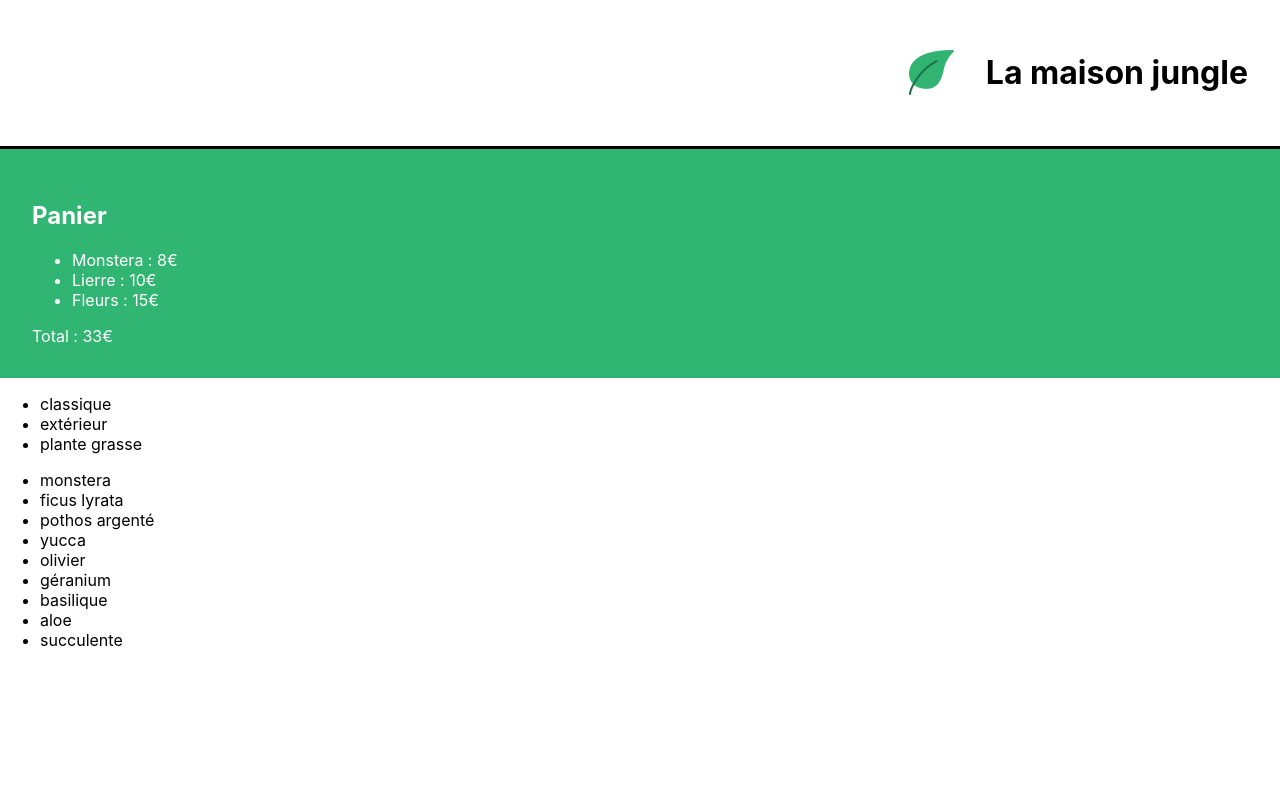
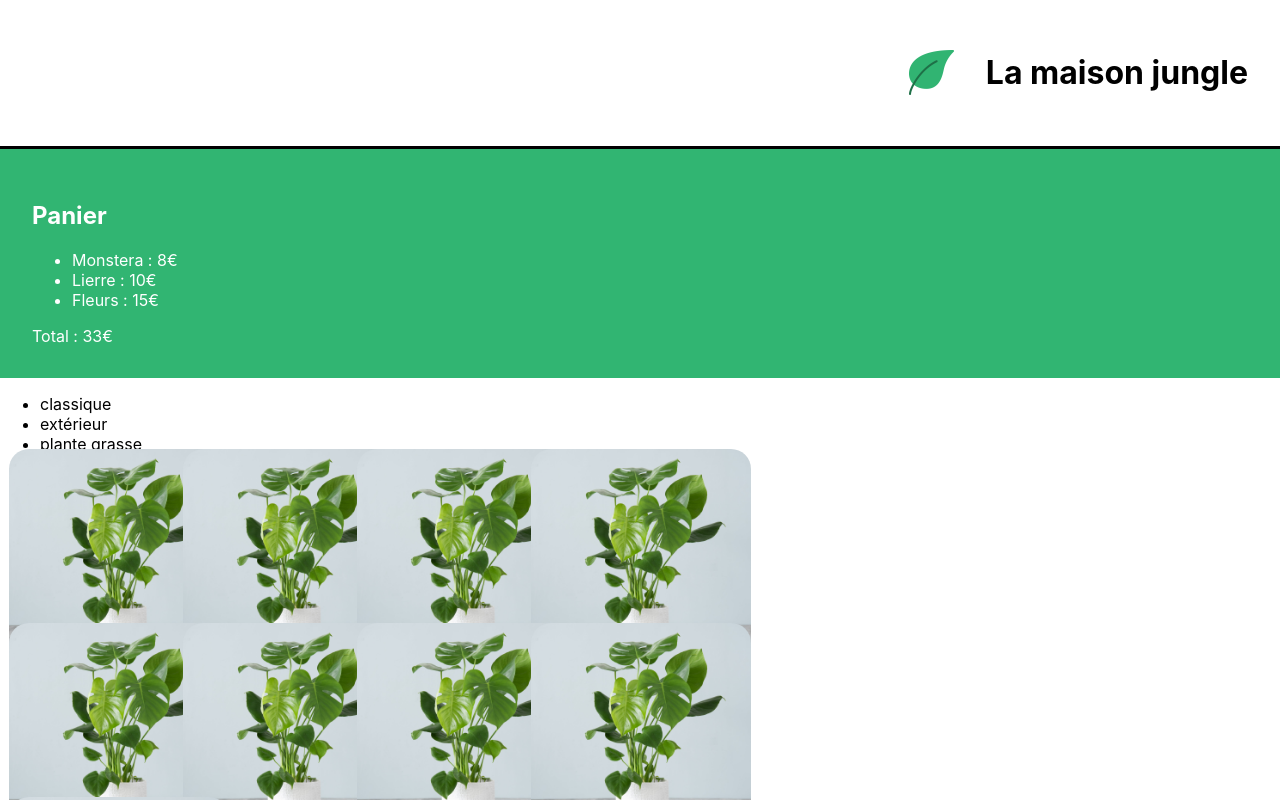
Before and after one commit to Akanj/reactJS, a React (Create React App) app: page / in a window 1280 px wide. Shown: the top 800 px of the page. Built offline with nearby package versions, Linux system fonts and the light colour scheme.

Commit message:
Product item

```diff
--- /dev/null
+++ b/src/components/CareScale.js
@@ -0,0 +1,14 @@
+function CareScale({ scaleValue, careType }) {
+    const range = [1, 2, 3]
+
+    const scaleType = careType === 'light' ? '☀️' : '💧'
+
+    return (
+        <div>
+            {range.map((rangeElem) => scaleValue >= rangeElem ? <span key={rangeElem.toString()}>{scaleType}</span> : null
+            )}
+        </div>
+    )
+}
+
+export default CareScale
--- /dev/null
+++ b/src/components/PlantItem.js
@@ -0,0 +1,27 @@
+/* components */
+import CareScale from "./CareScale";
+
+/* styles */
+import '../styles/PlantItem.css'
+
+function PlantItem({name, cover, id, isSpecialOffer, light, water}) {
+
+    function handleClick(plantName) {
+        alert(`Vous voulez acheter 1 ${plantName} ? Très bon choix 🌱✨`)
+    }
+
+    return (
+        <li key={id} className='lmj-plant-item' onClick={() => handleClick(name)}>
+            <img className='lmj-plant-item-cover' src={cover} alt={`${name} cover`} />
+            {name}
+            <div>
+                {isSpecialOffer && <div className='lmj-sales'>Soldes</div>}
+                <CareScale careType='water' scaleValue={water}/>
+                <CareScale careType='light' scaleValue={light}/>
+            </div>
+        </li>
+    )
+}
+
+
+export default PlantItem;
--- a/src/components/ShoppingList.js
+++ b/src/components/ShoppingList.js
@@ -1,8 +1,11 @@
 /* datas */
 import { plantList } from '../datas/plantList';
 
+/* components */
+import PlantItem from "./PlantItem";
+
 /* Styles */
-//import '../styles/ShoppingList.css'
+import '../styles/ShoppingList.css'
 
 function ShoppingList() {
     const categories = plantList.reduce(
@@ -20,9 +23,15 @@
             </ul>
             <ul className='lmj-plant-list'>
                 {plantList.map((plant) => (
-                    <li key={plant.id} className='lmj-plant-item'>
-                        {plant.name}
-                    </li>
+                    <PlantItem
+                                key={plant.id}
+                               name={plant.name}
+                               cover={plant.cover}
+                               id={plant.id}
+                               isSpecialOffer={plant.isSpecialOffer || false}
+                               light={plant.light || null}
+                               water={plant.water || null}
+                    />
                 ))}
             </ul>
         </div>
--- a/src/datas/plantList.js
+++ b/src/datas/plantList.js
@@ -1,50 +1,78 @@
+import monstera from '../assets/monstera.jpg'
+
 export const plantList = [
 	{
 		name: 'monstera',
 		category: 'classique',
-		id: '1ed'
+		id: '1ed',
+		isBestSale: true,
+		light: 2,
+		water: 3,
+		cover: monstera
 	},
 	{
 		name: 'ficus lyrata',
 		category: 'classique',
-		id: '2ab'
+		id: '2ab',
+		light: 3,
+		water: 1,
+		cover: monstera
 	},
 	{
 		name: 'pothos argenté',
 		category: 'classique',
 		id: '3sd',
-		isSpecialOffer: true
+		light: 1,
+		water: 2,
+		cover: monstera
 	},
 	{
 		name: 'yucca',
 		category: 'classique',
-		id: '4kk'
+		id: '4kk',
+		light: 3,
+		water: 1,
+		cover: monstera
 	},
 	{
 		name: 'olivier',
 		category: 'extérieur',
-		id: '5pl'
+		id: '5pl',
+		light: 3,
+		water: 1,
+		cover: monstera
 	},
 	{
 		name: 'géranium',
 		category: 'extérieur',
-		id: '6uo'
+		id: '6uo',
+		light: 2,
+		water: 2,
+		cover: monstera
 	},
 	{
 		name: 'basilique',
 		category: 'extérieur',
 		id: '7ie',
-		isSpecialOffer: true
+		isBestSale: true,
+		light: 2,
+		water: 3,
+		cover: monstera
 	},
 	{
 		name: 'aloe',
 		category: 'plante grasse',
 		id: '8fp',
-		isSpecialOffer: true
+		light: 2,
+		water: 1,
+		cover: monstera
 	},
 	{
 		name: 'succulente',
 		category: 'plante grasse',
-		id: '9vn'
+		id: '9vn',
+		light: 2,
+		water: 1,
+		cover: monstera
 	}
 ]
--- /dev/null
+++ b/src/styles/PlantItem.css
@@ -0,0 +1,14 @@
+.lmj-plant-item-cover {
+    height: 220px;
+    width: 220px;
+    border-radius: 20px;
+}
+
+.lmj-plant-item {
+    margin: 10px;
+    display: flex;
+    align-items: flex-start;
+    justify-content: center;
+    flex-direction: column;
+    text-transform: capitalize;
+}
--- a/src/styles/ShoppingList.css
+++ b/src/styles/ShoppingList.css
@@ -21,7 +21,7 @@
 
 .lmj-sales {
     position: absolute;
-    right: 0;
+    right: 0px;
     top: 10px;
     font-weight: 500;
     color: white;
```
Also changed, not shown: src/assets/monstera.jpg (added).
